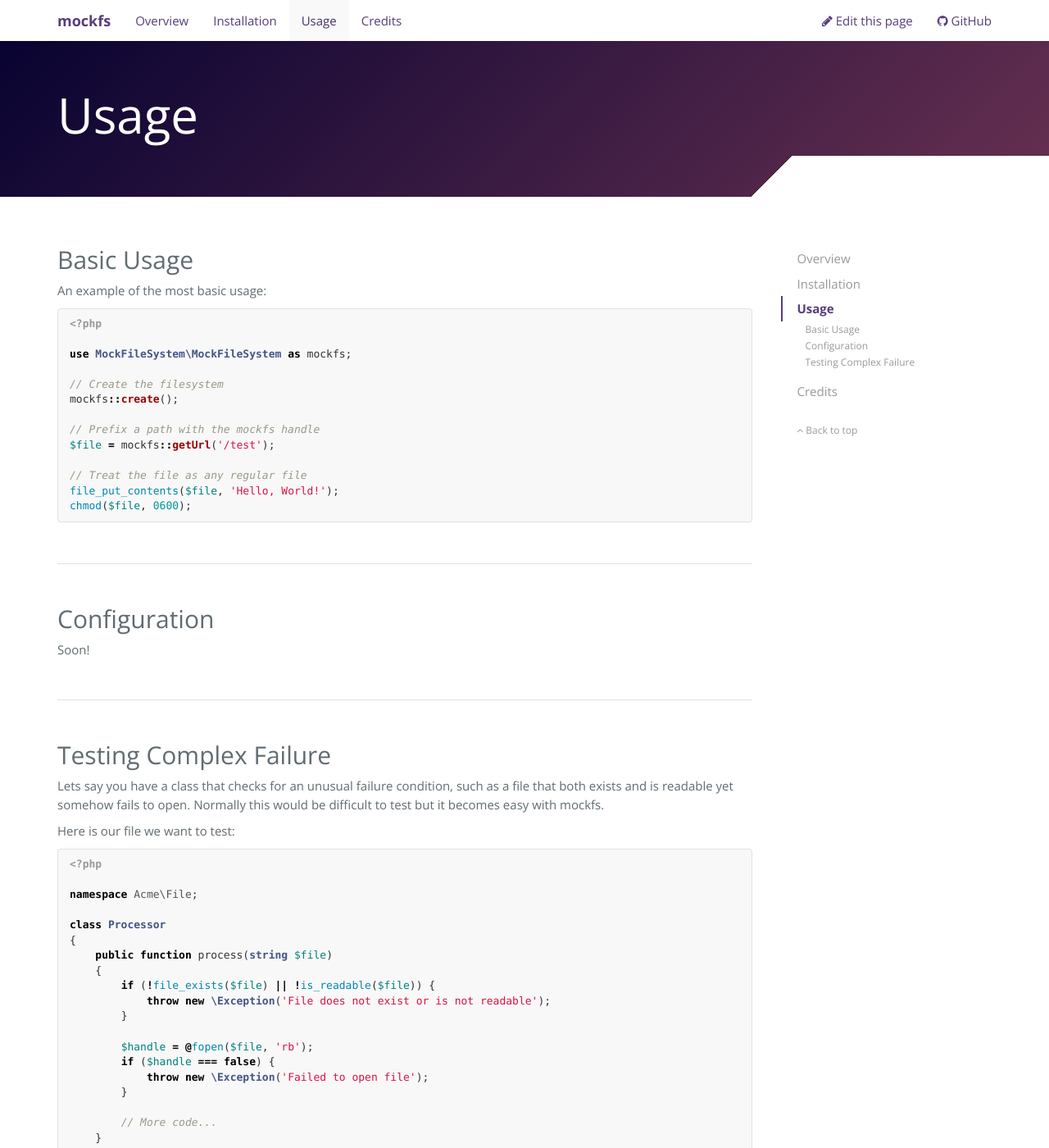
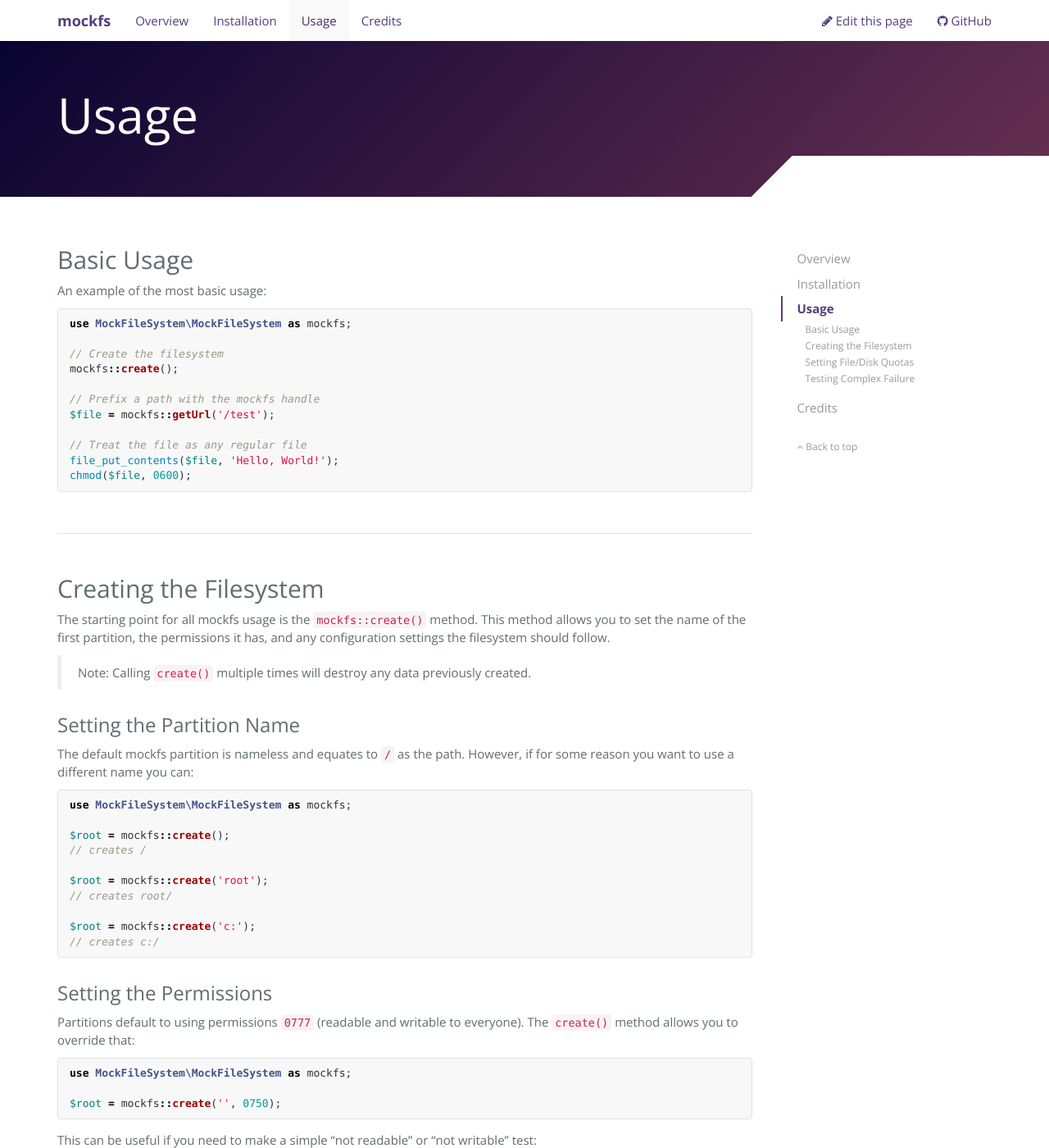
Before and after one commit to bizurkur/mockfs, a Jekyll site: the page built from docs/pages/03-usage.md, in a window 1280 px wide and 1400 px high. Shown: the whole window at 82% size. Built offline with Jekyll 4.4.1, drawn with Linux system fonts in a browser that asks for light colours; nearby versions of some CDN libraries; some of the changed text lies outside the part shown.

Commit message:
Update docs

````diff
--- a/docs/_sass/main.scss
+++ b/docs/_sass/main.scss
@@ -10,9 +10,11 @@ body {
     padding: 0;
     margin: 0;
     font-family: "Open Sans", "Helvetica Neue", Helvetica, Arial, sans-serif;
-    font-size: 1.5rem;
     line-height: 1.5;
     color: $body-text-color;
+}
+body, blockquote {
+    font-size: 1.5rem;
 }
 
 #jumbotron-header {
--- a/docs/pages/03-usage.md
+++ b/docs/pages/03-usage.md
@@ -10,8 +10,6 @@ guide: true
 An example of the most basic usage:
 
 ```php
-<?php
-
 use MockFileSystem\MockFileSystem as mockfs;
 
 // Create the filesystem
@@ -26,9 +24,135 @@ chmod($file, 0600);
 ```
 
 
-## Configuration
+## Creating the Filesystem
 
-Soon!
+The starting point for all mockfs usage is the `mockfs::create()` method. This method allows you to set the name of the first partition, the permissions it has, and any configuration settings the filesystem should follow.
+
+> Note: Calling `create()` multiple times will destroy any data previously created.
+
+
+### Setting the Partition Name
+
+The default mockfs partition is nameless and equates to `/` as the path. However, if for some reason you want to use a different name you can:
+
+```php
+use MockFileSystem\MockFileSystem as mockfs;
+
+$root = mockfs::create();
+// creates /
+
+$root = mockfs::create('root');
+// creates root/
+
+$root = mockfs::create('c:');
+// creates c:/
+```
+
+
+### Setting the Permissions
+
+Partitions default to using permissions `0777` (readable and writable to everyone). The `create()` method allows you to override that:
+
+```php
+use MockFileSystem\MockFileSystem as mockfs;
+
+$root = mockfs::create('', 0750);
+```
+
+This can be useful if you need to make a simple "not readable" or "not writable" test:
+
+```php
+use MockFileSystem\MockFileSystem as mockfs;
+
+mockfs::create('', 0000);
+
+$file = mockfs::getUrl('/test');
+
+$handle = @fopen($file, 'w');
+if ($handle === false) {
+    echo 'Failed to open file';
+}
+```
+
+
+### Setting the Configuration
+
+mockfs defaults to using a Linux-style filesystem configuration. This means all of the following rules apply:
+
+- It uses `/` as the directory separator
+
+- Filenames are case-sensitive (e.g. `test.txt` is NOT the same as `TEST.TXT`)
+
+- Everything but `/` and the `null` character are allowed for filenames
+
+- And `\` is not the same as `/`
+
+You can change the configuration settings be either passing in an instance of `MockFileSystem\Config\ConfigInterface` or a flat `array`.
+
+In this example, we tell mockfs to ignore the case of the filename. This means if you have a file named `test.txt` you can access it using `test.txt`, `TEST.TXT`, or `TesT.tXt`.
+
+```php
+use MockFileSystem\MockFileSystem as mockfs;
+
+mockfs::create('', null, ['ignoreCase' => true]);
+
+file_put_contents($mockfs::getUrl('test.txt'), 'some data');
+
+$data = file_get_contents(mockfs::getUrl('TeST.txt'));
+var_dump($data);
+// outputs "some data"
+```
+
+
+#### Configuration Options
+
+The following are all of the valid configuration options that can be used:
+
+{:.table}
+| Option | Type | Description |
+| ----- | ---- | ----------- |
+| `umask` | `int` | Octal representation of the umask to apply to new files added to the system. Defaults to `0000` |
+| `separator` | `string` | Directory separator to use. Defaults to `/` |
+| `ignoreCase` | `bool` | Whether or not to ignore filename casing (e.g. is `test.txt` the same as `TesT.txT`). Defaults to `false` |
+| `includeDotFiles` | `bool` | Whether or not to include dot files (`.` and `..`) when listing directory contents. Defaults to `true` |
+| `normalizeSlashes` | `bool` | Whether or not to convert `\` and `/` to whatever the `separator` option is set to. Defaults to `false` |
+| `blacklist` | `string[]` | Array of characters to blacklist in filenames. Can be indexed by a human-friendly name. Defaults to an empty array (`[]`). Please note that the value of the `separator` option and the `null` character are always in the blacklist, even when the array is empty |
+| `user` | `int|null` | The user ID of the current user. Defaults to `null` (gets the UID from the system) |
+| `group` | `int|null` | The group ID of the current user. Defaults to `null` (gets the GID from the system) |
+| `quota` | `QuotaInterface` | The quota to apply to the filesystem. Defaults to `null`. See the [Quotas](#setting-filedisk-quotas) section for more info |
+
+
+#### Using Custom Configuration Presets
+
+You can also create your own defaults by extending `MockFileSystem\Config\Config::getDefaultOptions()` or creating your own `MockFileSystem\Config\ConfigInterface` implementation.
+
+For example, if you prefer to use Windows-style defaults there's a pre-built config for that. It has the following rules:
+
+- It uses `\` as the directory separator
+
+- Filenames are case-insensitive (e.g. `test.txt` is the same as `TEST.TXT`)
+
+- `0x00-0x1f`, `0x7f`, `"`, `*`, `/`, `:`, `<`, `>`, `?`, `\`, and `|` are invalid filename characters
+
+- It does not matter if you use `\` or `/`
+
+```php
+use MockFileSystem\Config\WindowsConfig;
+use MockFileSystem\MockFileSystem as mockfs;
+
+// Create the filesystem using Windows-style settings
+mockfs::create('', null, new WindowsConfig());
+```
+
+
+#### Blacklisting Filename Characters
+
+Soon...
+
+
+## Setting File/Disk Quotas
+
+Soon...
 
 
 ## Testing Complex Failure
````
Also changed, not shown: docs/pages/01-overview.md (+1 -1 lines).
